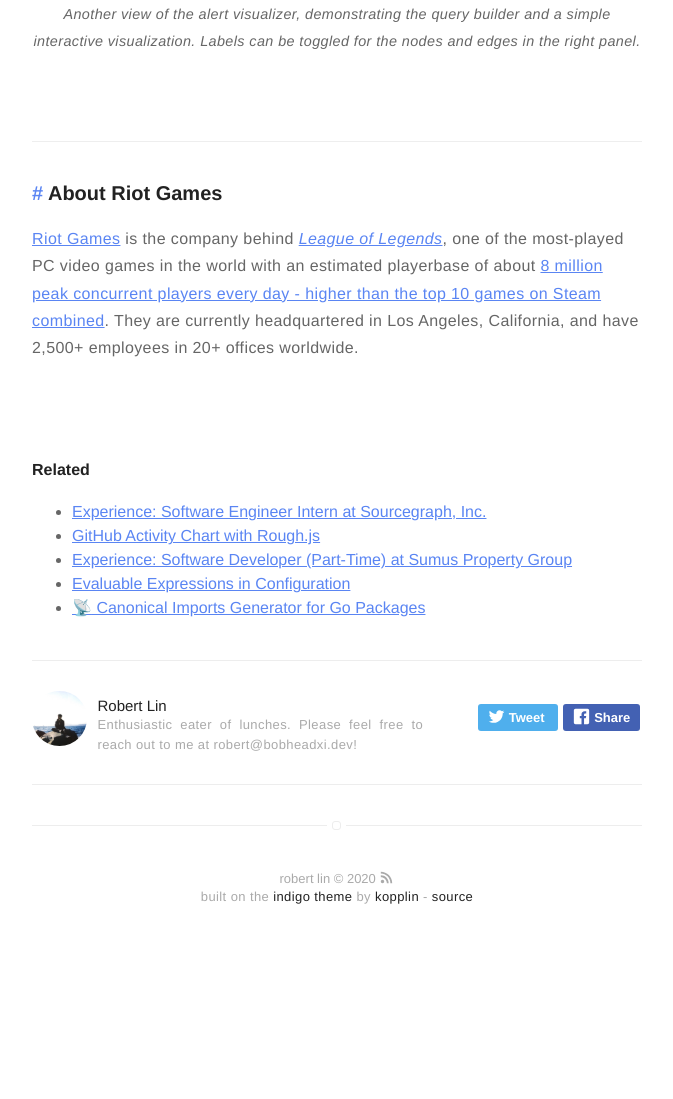
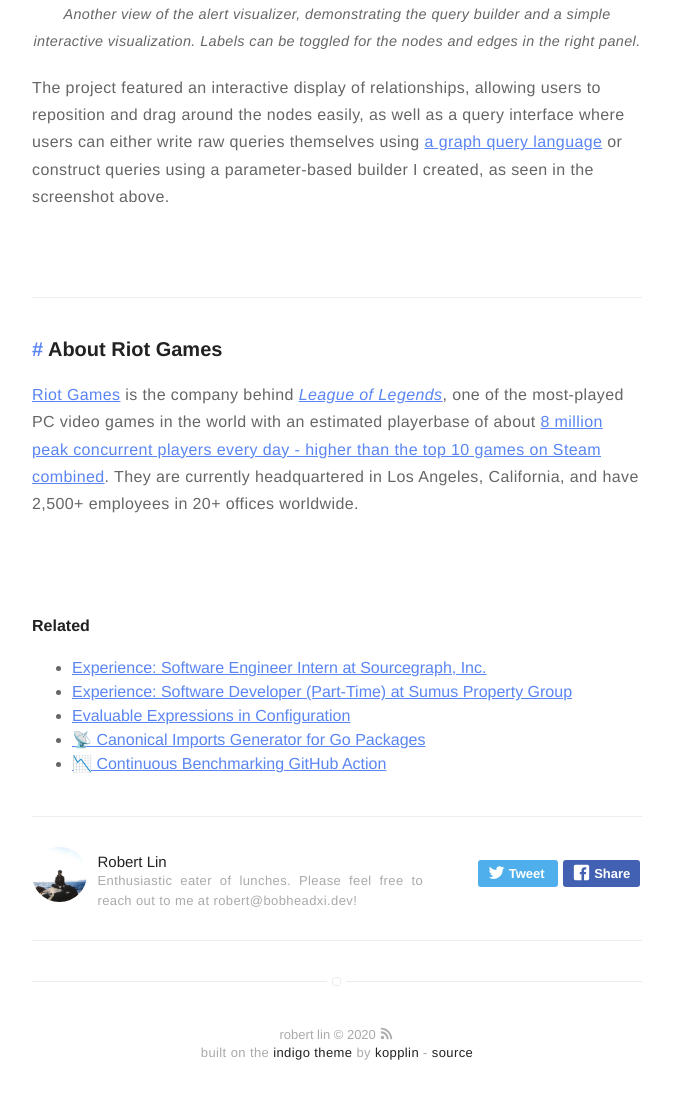
Before and after one commit to bobheadxi/bobheadxi.github.io, a Jekyll site: the page built from _posts/2019-5-7-riot-games.md, in a window 1280 px wide and 1400 px high, scrolled down 3013 px. Shown: the part 276-1375 px from the top of the window, without its empty margins (303-976 px from the left). Built offline with Jekyll 4.4.1, drawn with Linux system fonts in a browser that asks for light colours; nearby versions of some CDN libraries; emoji names are drawn with the system emoji font; before the commit the page ends 4258 px from its top, so only the background shows below that; some of the changed text lies outside the part shown.

Commit message:
add more details about alert vis

```diff
--- a/_posts/2019-5-7-riot-games.md
+++ b/_posts/2019-5-7-riot-games.md
@@ -91,6 +91,11 @@
     </i>
 </p>
 
+The project featured an interactive display of relationships, allowing users to reposition and drag
+around the nodes easily, as well as a query interface where users can either write raw queries
+themselves using [a graph query language](https://github.com/cayleygraph/cayley/blob/master/docs/gizmoapi.md)
+or construct queries using a parameter-based builder I created, as seen in the screenshot above.
+
 <br />
 
 <hr />
```
Also changed, not shown: other parts of _posts/2019-5-7-riot-games.md (+1 -1 lines).
